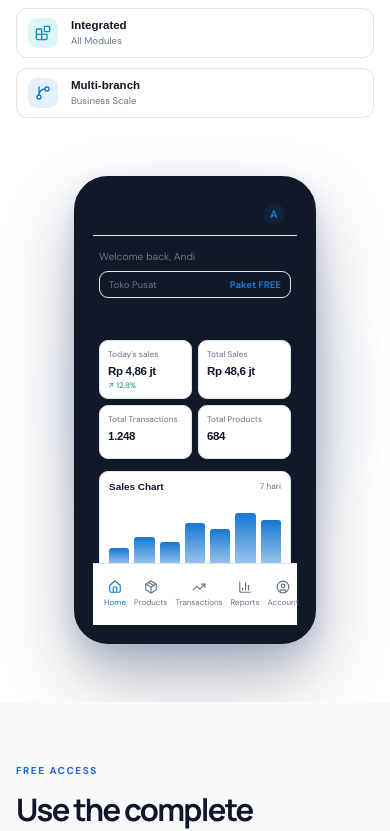
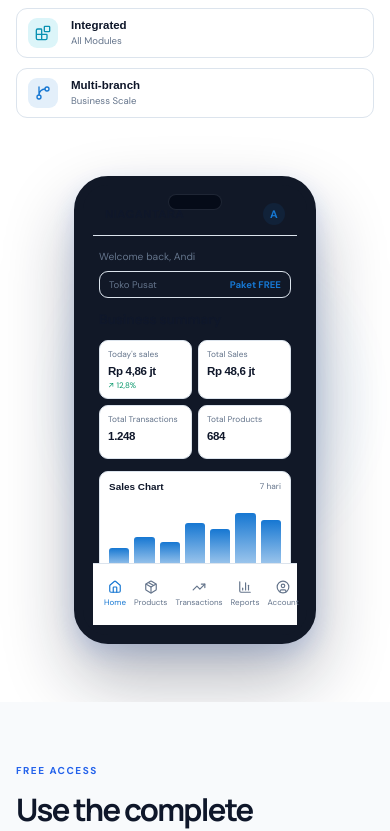
Before and after one commit to Rons26-cloud/niagantara, a React (Vite) app in the folder apps/web/: page / in a window 390 px wide. Shown: the part 6002-6833 px from the top of the page. Built offline with nearby package versions, Linux system fonts and the light colour scheme.

Commit message:
fix: refine Android mobile preview layout

```diff
--- a/apps/web/src/theme-overrides.css
+++ b/apps/web/src/theme-overrides.css
@@ -749,7 +749,9 @@ footer {
   color: #059669;
   background: color-mix(in srgb, #10b981 12%, var(--surface));
 }
-.mobile-features li > span:last-child {
+.mobile-features li > span:nth-child(2),
+.mobile-features li > span:last-child,
+.capability-item > span:nth-child(2) {
   display: grid;
   gap: 0.2rem;
 }
@@ -1003,7 +1005,8 @@ footer {
   .home-page .mobile-grid {
     grid-template-columns: 1fr;
     gap: 2rem;
-    min-height: 0;
+    min-height: 520px;
+    height: auto;
   }
   .home-page .devices {
     width: min(100%, 560px);
@@ -1017,6 +1020,39 @@ footer {
   }
   .home-page .phone {
     left: 16%;
+  }
+}
+
+@media (max-width: 520px) {
+  .mobile .devices {
+    height: auto;
+    min-height: 515px;
+  }
+  .mobile .mobile-feature-item > span:nth-child(2),
+  .mobile .capability-item > span:nth-child(2) {
+    display: grid;
+    flex: 1;
+    min-width: 0;
+    gap: 0.2rem;
+  }
+  .mobile .mobile-features b,
+  .mobile .mobile-features small,
+  .mobile .capability-item b,
+  .mobile .capability-item small {
+    overflow-wrap: anywhere;
+  }
+  .home-page .devices {
+    min-height: 515px;
+  }
+  .home-page .mobile-features li,
+  .home-page .capability-item {
+    align-items: flex-start;
+  }
+  .home-page .mobile-features b,
+  .home-page .mobile-features small,
+  .home-page .capability-item b,
+  .home-page .capability-item small {
+    overflow-wrap: anywhere;
   }
 }
 @media (max-width: 767px) {
@@ -3427,6 +3463,13 @@ button.plan-cta.disabled {
   flex-shrink: 0;
   opacity: 0.6;
 }
+.mobile .mobile-feature-item > span:nth-child(2),
+.mobile .capability-item > span:nth-child(2) {
+  display: grid;
+  flex: 1;
+  min-width: 0;
+  gap: 0.2rem;
+}
 .home-page .mobile-feature-item:hover .mobile-feature-go {
   opacity: 1;
   transform: translateX(2px);
@@ -3447,6 +3490,31 @@ button.plan-cta.disabled {
     0 34px 70px rgba(15, 23, 42, 0.32),
     0 10px 22px rgba(37, 99, 235, 0.16);
   overflow: hidden;
+}
+.flexible-device::before {
+  content: '';
+  position: absolute;
+  top: 9px;
+  left: 50%;
+  z-index: 4;
+  width: 54px;
+  height: 16px;
+  border-radius: 999px;
+  background: #050b18;
+  box-shadow: inset 0 0 0 1px rgba(148, 163, 184, 0.18);
+  transform: translateX(-50%);
+  pointer-events: none;
+}
+.flexible-device::after {
+  content: '';
+  position: absolute;
+  top: 106px;
+  right: -9px;
+  width: 3px;
+  height: 58px;
+  border-radius: 0 3px 3px 0;
+  background: #263349;
+  box-shadow: 0 68px 0 #263349;
 }
 .flexible-device-top {
   display: flex;
```
